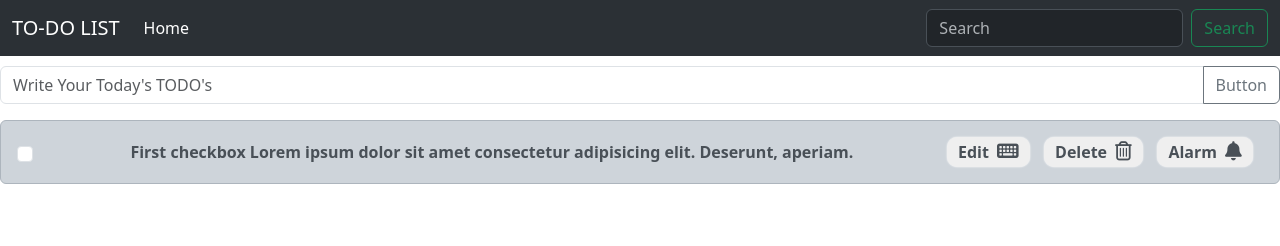
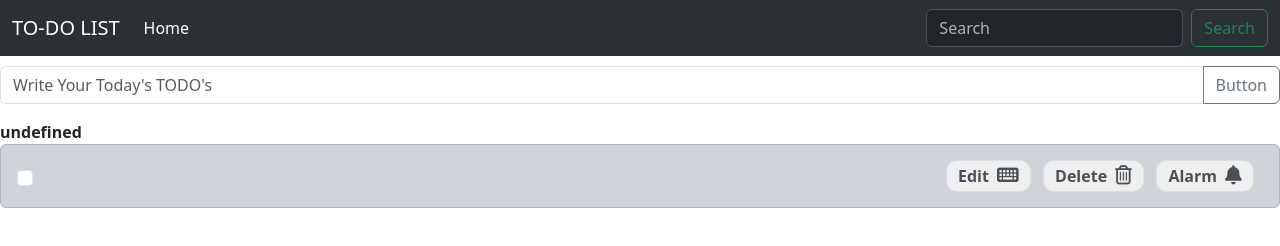
Before and after one commit to Abhilash4597/To-Do-List, a plain HTML site: page index.html in a window 1280 px wide. Both pictures are taken after a click on the button "Button". Drawn offline with nearby package versions, Linux system fonts and the light colour scheme.

Commit message:
adding fn done

```diff
--- a/index.html
+++ b/index.html
@@ -52,7 +52,7 @@
 
   <!-- #list style -->
   <ul class="list-group margin">
-    <li class="list-group-item list-group-item-dark line-height"><input class="form-check-input me-1" type="checkbox"
+    <!-- <li class="list-group-item list-group-item-dark line-height"><input class="form-check-input me-1" type="checkbox"
         value="" id="firstCheckbox">
       <label class="form-check-label" for="firstCheckbox">First checkbox Lorem ipsum dolor sit amet consectetur
         adipisicing elit. Deserunt, aperiam.</label>
@@ -61,7 +61,7 @@
         <button class="delete">Delete<i class="fa-regular fa-trash-can"></i></button>
         <button class="alarm">Alarm<i class="fa-solid fa-bell"></i></button>
       </div>
-    </li>
+    </li> -->
 
   </ul>
 
--- a/script.js
+++ b/script.js
@@ -7,12 +7,11 @@ const mainUl = document.querySelector('.list-group');
 const editBtn = document.querySelector('.edit');
 const deleteBtn = document.querySelector('.delete');
 const alarmBtn = document.querySelector('.alarm');
-let inputValue, taskArr;
+let taskArr, inputValue, allTask, html;
 
 btn.addEventListener('click', function () {
-  console.log('clicked')
   inputValue = input.value;
-  let allTask = localStorage.getItem('task');
+  allTask = localStorage.getItem('task');
   if (allTask == null) {
     taskArr = [];
   } else {
@@ -20,4 +19,40 @@ btn.addEventListener('click', function () {
   }
   taskArr.push(inputValue);
   localStorage.setItem('task', JSON.stringify(taskArr));
-})
+  // displayTask();
+  taskArr.forEach(element => {
+    html += `<li class="list-group-item list-group-item-dark line-height"><input class="form-check-input me-1" type="checkbox"
+        value="" id="firstCheckbox">
+      <label class="form-check-label" for="firstCheckbox">${element}</label>
+      <div>
+        <button class="edit">Edit<i class="fa-solid fa-keyboard"></i></button>
+        <button class="delete">Delete<i class="fa-regular fa-trash-can"></i></button>
+        <button class="alarm">Alarm<i class="fa-solid fa-bell"></i></button>
+      </div>
+    </li>`;
+  });
+  mainUl.innerHTML = html;
+});
+
+// function displayTask() {
+//   inputValue = input.value;
+//   allTask = localStorage.getItem('task');
+//   if (allTask == null) {
+//     taskArr = [];
+//   } else {
+//     taskArr = JSON.parse(allTask);
+//   }
+//   taskArr.forEach(element => {
+//     html += `<li class="list-group-item list-group-item-dark line-height"><input class="form-check-input me-1" type="checkbox"
+//         value="" id="firstCheckbox">
+//       <label class="form-check-label" for="firstCheckbox">${element}</label>
+//       <div>
+//         <button class="edit">Edit<i class="fa-solid fa-keyboard"></i></button>
+//         <button class="delete">Delete<i class="fa-regular fa-trash-can"></i></button>
+//         <button class="alarm">Alarm<i class="fa-solid fa-bell"></i></button>
+//       </div>
+//     </li>`;
+//   });
+//   mainUl.innerHTML = html;
+// }
+// displayTask();
```
